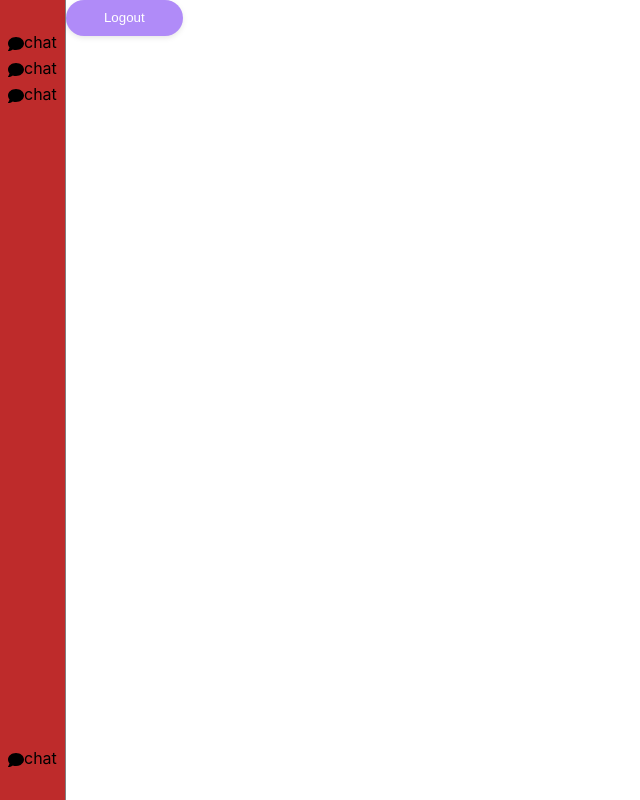
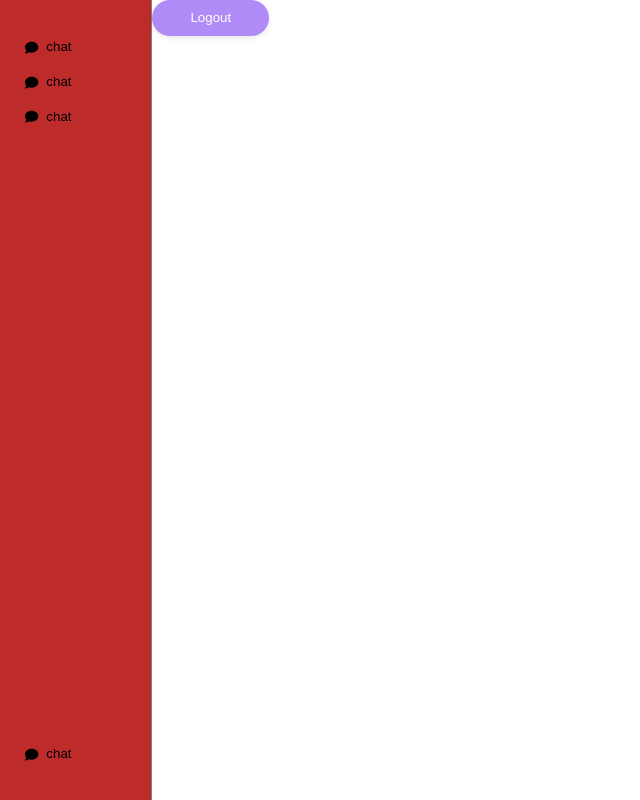
Before and after one commit to oricho123/TaskManager, a React (Create React App) app: page /login in a window 1280 px wide. Both pictures are taken after typing "Sample", "Sample" into the empty fields and a click on the button "Authenticate". Shown: the whole page, without its empty margins (0-640 px from the left). Built offline with nearby package versions, Linux system fonts and the light colour scheme.

Commit message:
Make SideBarItem a button

```diff
--- a/src/components/SideBar/SideBarItem/SideBarItem.tsx
+++ b/src/components/SideBar/SideBarItem/SideBarItem.tsx
@@ -11,9 +11,9 @@ type SideBarItemProps = {
 
 export function SideBarItem({label, icon}: SideBarItemProps) {
     return (
-        <div className={styles['item-wrapper']}>
+        <button className={styles['item-wrapper']}>
             <FontAwesomeIcon icon={icon}/>
-            <div>{label}</div>
-        </div>
+            <div className={styles['item-label']}>{label}</div>
+        </button>
     );
 }
--- a/src/components/SideBar/SideBarItem/styles.module.css
+++ b/src/components/SideBar/SideBarItem/styles.module.css
@@ -1,5 +1,24 @@
 .item-wrapper {
     display: flex;
     align-items: end;
-    gap: var(--gap);
+    border: none;
+    background: none;
+    padding-block: 7px;
+    padding-inline: 17px;
+    transition: background-color 0.2s;
+    border-radius: 2px;
+    user-select: none;
+    -webkit-user-select: none;
 }
+
+.item-wrapper:hover {
+    background-color: rgba(0, 0, 0, 0.1);
+}
+
+.item-label {
+    text-align: left;
+    overflow: hidden;
+    margin-left: 0.5rem;
+    width: 5rem;
+    transition: width 1s;
+}
```
